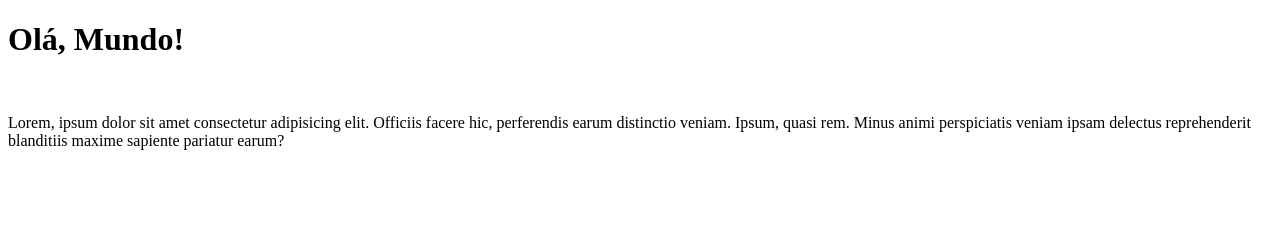
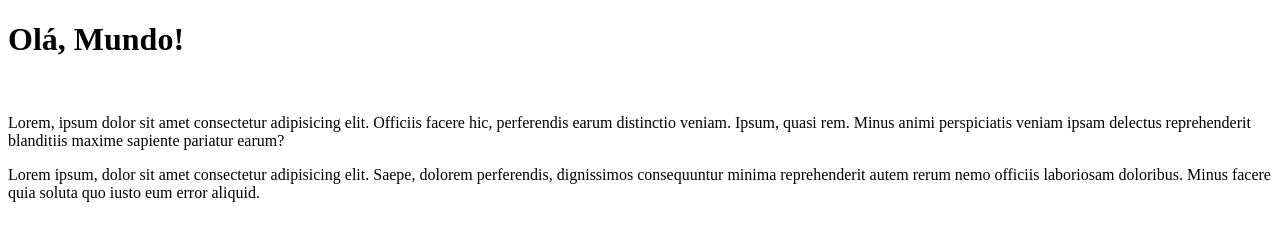
Before and after one commit to CSaliz/OlaMundo, a plain HTML site: page site-exemplo/index.html in a window 1280 px wide. Drawn offline with Linux system fonts and the light colour scheme.

Commit message:
Adicionei um paragrafo

```diff
--- a/site-exemplo/index.html
+++ b/site-exemplo/index.html
@@ -10,5 +10,7 @@
     <h1>Olá, Mundo!</h1>
     <br>
     <p>Lorem, ipsum dolor sit amet consectetur adipisicing elit. Officiis facere hic, perferendis earum distinctio veniam. Ipsum, quasi rem. Minus animi perspiciatis veniam ipsam delectus reprehenderit blanditiis maxime sapiente pariatur earum?</p>
+
+    <p>Lorem ipsum, dolor sit amet consectetur adipisicing elit. Saepe, dolorem perferendis, dignissimos consequuntur minima reprehenderit autem rerum nemo officiis laboriosam doloribus. Minus facere quia soluta quo iusto eum error aliquid.</p>
 </body>
 </html>
```
